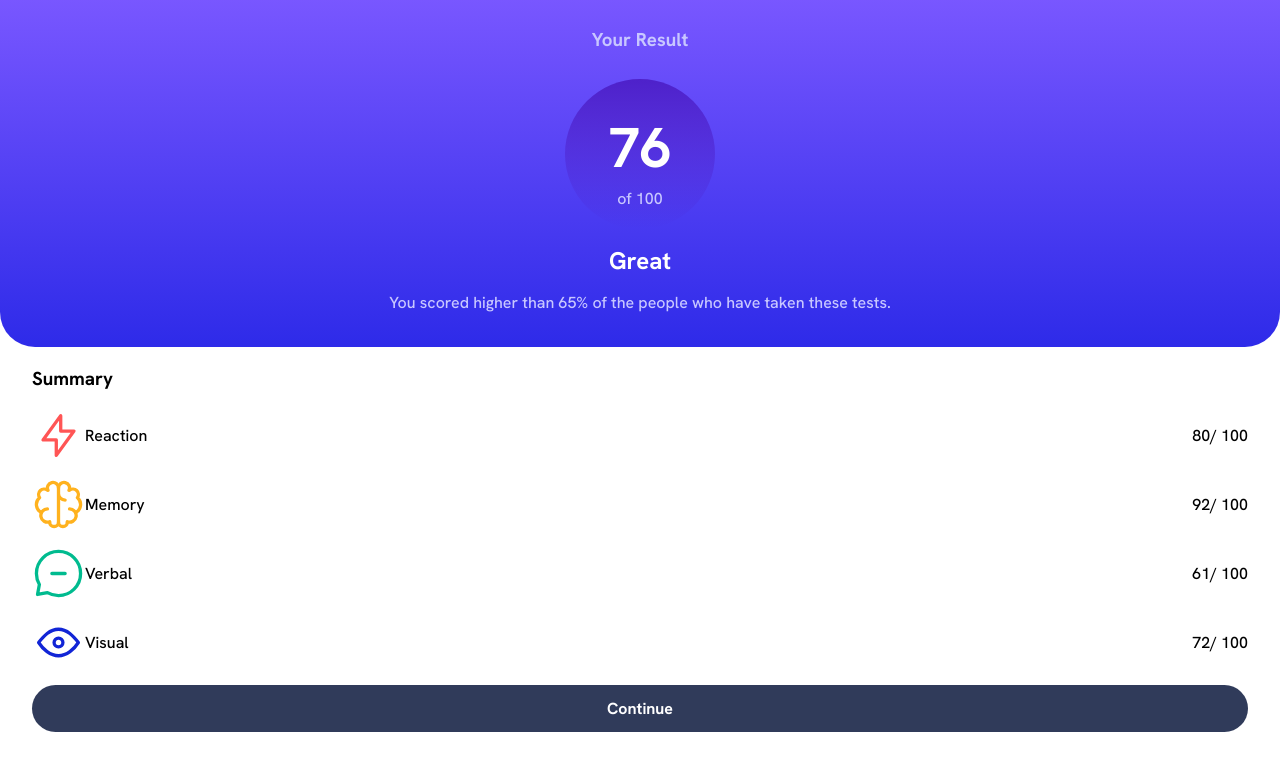
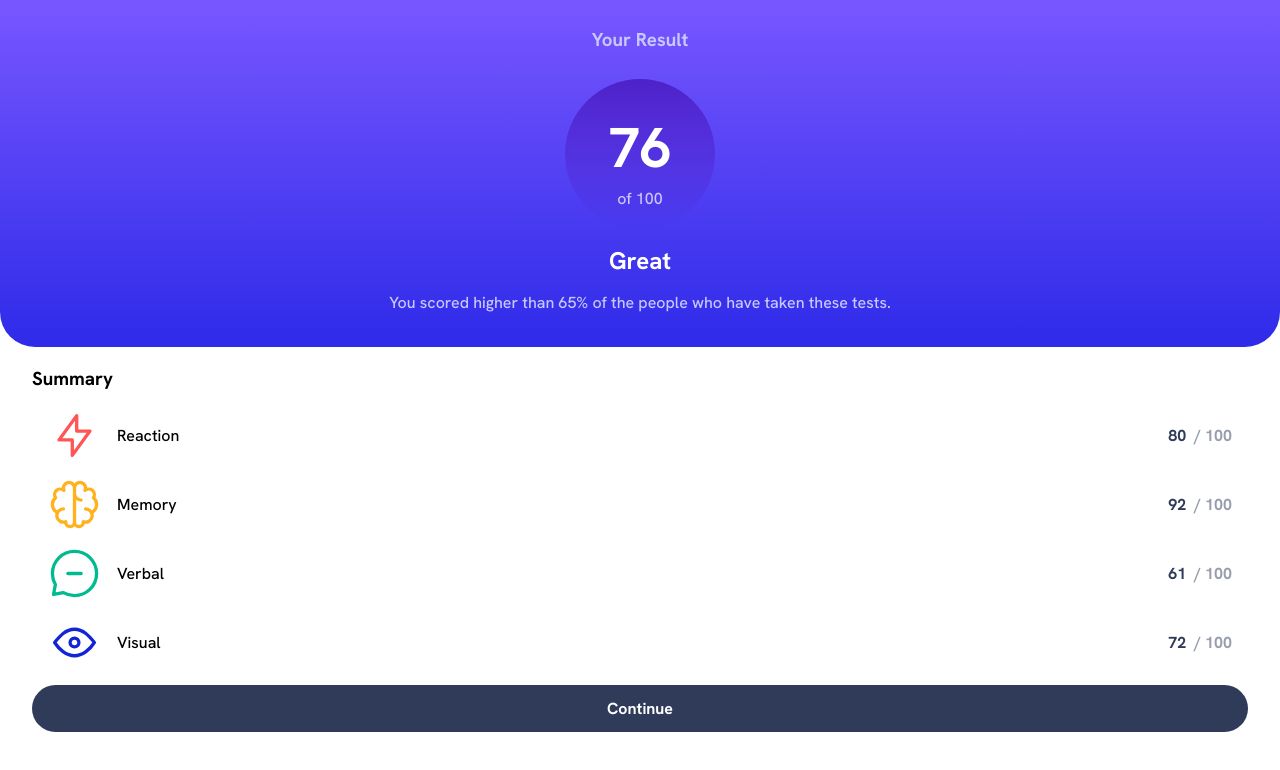
Before and after one commit to amrmabdelazeem/results-summary-component, a React (Create React App) app: page / in a window 1280 px wide. Shown: the top 770 px of the page. Built offline with nearby package versions, Linux system fonts and the light colour scheme.

Commit message:
Skill component

```diff
--- a/src/Skill.jsx
+++ b/src/Skill.jsx
@@ -1,16 +1,12 @@
 import React from "react";
 
 function Skill(props){
-    return <div className="skill" style={
-        {display: "flex",
-    justifyContent:"space-between"
-        }
-    }>
-    <div style={{display:"flex"}}>
+    return <div className="skill" id={props.id}>
+    <div className="skill-name">
     <img src={props.icon} alt={props.alt}/>
     <p>{props.category}</p>
     </div>
-    <div style={{display:"flex"}}>
+    <div className="skill-score">
     <p>{props.score}</p>
     <p>/ 100</p>
     </div>
```
